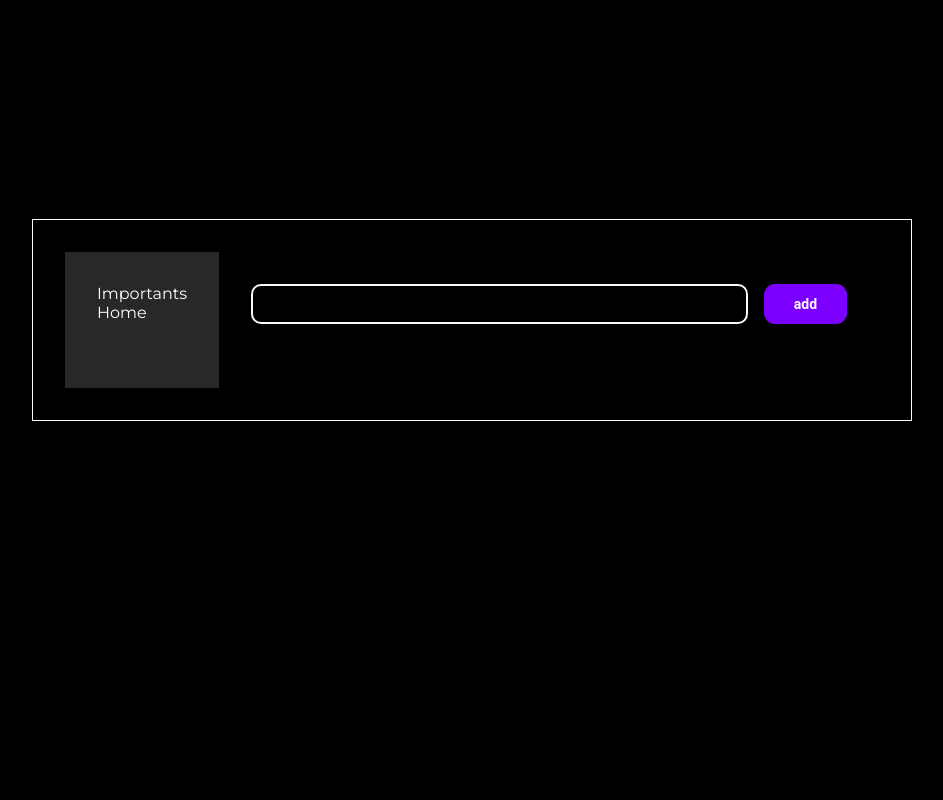
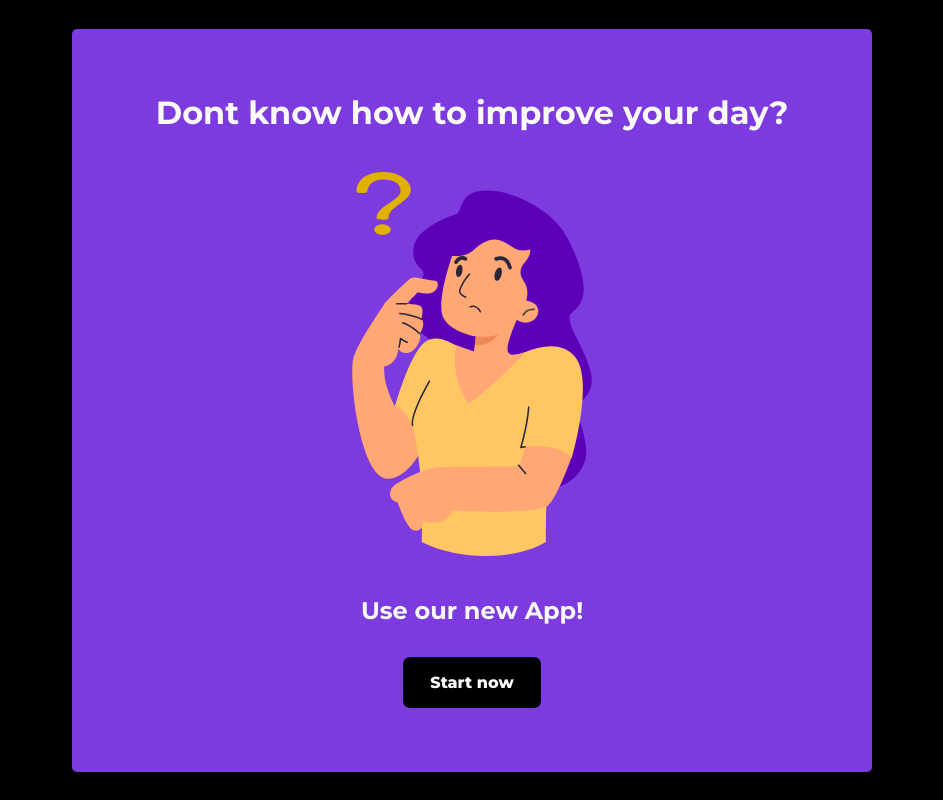
Before and after one commit to EduardoBrito9/To-do-App, a React (Vite) app: page / in a window 1280 px wide. Shown: the whole page, without its empty margins (168-1111 px from the left). Built offline with nearby package versions, Linux system fonts and the light colour scheme.

Commit message:
arrumei alguns bugs e comecei a producao da home do app

```diff
--- a/src/App.jsx
+++ b/src/App.jsx
@@ -1,11 +1,10 @@
 import React from "react";
-import styles from "./ToDo.module.css";
 import "./App.css";
 import { BrowserRouter, Link, Route, Routes } from "react-router-dom";
-import AddTaske from "./components/AddTaske";
-import Tasks from "./components/Tasks";
-import Navigation from "./components/Navigation";
+import StartPage from "./components/StartPage";
 import Important from "./components/Important";
+import HomeTasks from "./components/HomeTasks";
+
 const App = () => {
   const [allTask, setAllTask] = React.useState([]);
 
@@ -13,37 +12,29 @@ const App = () => {
 
   const [importants, setImportants] = React.useState([]);
 
-  //splice
-
-
   return (
-    <div className={styles.containerGlobal}>
     <BrowserRouter>
-        <Navigation />
-        <div className={styles.todo}>
-          <AddTaske
+      <Routes>
+        <Route path="/" element={<StartPage/>}/>
+        <Route
+          path="/important"
+          element={
+            <Important
               task={task}
               setTask={setTask}
               setAllTask={setAllTask}
+              setImportants={setImportants}
               allTask={allTask}
-          />
-          <Routes>
-            <Route
-              path="/"
-              element={
-                <Tasks
-                  tasksWhatever={allTask}
-                  allTask={allTask}
-                  setImportants={setImportants}
-                  setAllTask={setAllTask}
               importants={importants}
             />
           }
         />
         <Route
-              path="/important"
+          path="/home"
           element={
-                <Important
+            <HomeTasks
+              task={task}
+              setTask={setTask}
               setAllTask={setAllTask}
               setImportants={setImportants}
               allTask={allTask}
@@ -52,9 +43,7 @@ const App = () => {
           }
         />
       </Routes>
-        </div>
     </BrowserRouter>
-    </div>
   );
 };
 
--- a/src/components/AddTaske.jsx
+++ b/src/components/AddTaske.jsx
@@ -1,14 +1,39 @@
 import React from "react";
 import styles from "./addTaske.module.css";
 import { json } from "react-router-dom";
+import Navigation from "./Navigation";
+import styles2 from "./ToDo.module.css";
+import Tasks from "./Tasks";
 
-const AddTaske = ({ task, setTask, setAllTask, allTask }) => {
+const AddTaske = ({
+  task,
+  setTask,
+  setAllTask,
+  allTask,
+  importants,
+  setImportants,
+  tasksWhatever
+}) => {
   const [save, setSave] = React.useState([]);
   const [store, setStore] = React.useState([]);
 
+  const jsonP = JSON.parse(localStorage.getItem("storage"));
+
   function addTask(event) {
     event.preventDefault();
-    if (task.length) {
+
+    if (
+      jsonP &&
+      !JSON.parse(localStorage.getItem("storage")).includes(task) &&
+      task.length
+    ) {
+      add();
+    } else if (!jsonP && task.length) {
+      add();
+    }
+  }
+
+  function add() {
     const array = localStorage.getItem("storage")
       ? JSON.parse(localStorage.getItem("storage"))
       : [];
@@ -19,15 +44,17 @@ const AddTaske = ({ task, setTask, setAllTask, allTask }) => {
     const parsed = JSON.stringify(arrayTemp);
     localStorage.setItem("storage", parsed);
   }
-  }
 
   React.useEffect(() => {
-    if (localStorage.getItem('storage')) {
-      setAllTask(JSON.parse(localStorage.getItem('storage')));
+    if (localStorage.getItem("storage")) {
+      setAllTask(JSON.parse(localStorage.getItem("storage")));
     }
   }, [save, setAllTask]);
 
   return (
+    <section className={styles.containerGlobal}>
+      <div className={styles2.todo}>
+        <Navigation />
         <form onSubmit={addTask}>
           <div className={styles.add}>
             <input
@@ -43,6 +70,15 @@ const AddTaske = ({ task, setTask, setAllTask, allTask }) => {
             </button>
           </div>
         </form>
+      </div>
+      <Tasks
+        tasksWhatever={tasksWhatever}
+        allTask={allTask}
+        setImportants={setImportants}
+        setAllTask={setAllTask}
+        importants={importants}
+      />
+    </section>
   );
 };
 
--- /dev/null
+++ b/src/components/HomeTasks.jsx
@@ -0,0 +1,37 @@
+import React from "react";
+import Tasks from "./Tasks";
+import AddTaske from "./AddTaske";
+
+const HomeTasks = ({  allTask,
+  setAllTask,
+  setImportants,
+  importants,
+  setTask,
+  task
+}) => {
+  const [storage, setStorage] = React.useState([]);
+
+  React.useEffect(() => {
+    if(localStorage.getItem("importantTask")){
+      const importantTasks = localStorage.getItem("importantTask");
+      const storedTasks = JSON.parse(importantTasks);
+      setStorage([...storedTasks]);
+    }
+
+  }, [importants]);
+
+
+
+  return(
+      <section>
+        <AddTaske     task={task}
+              setTask={setTask}
+              setAllTask={setAllTask}
+              allTask={allTask}
+              tasksWhatever={allTask}   setImportants={setImportants}  importants={importants}/>
+        {/* <Tasks  />; */}
+      </section>
+  )
+};
+
+export default HomeTasks;
--- a/src/components/Important.jsx
+++ b/src/components/Important.jsx
@@ -1,20 +1,38 @@
 import React from "react";
 import Tasks from "./Tasks";
+import AddTaske from "./AddTaske";
 
-const Important = ({  allTask,
+const Important = ({
+  allTask,
   setAllTask,
   setImportants,
   importants,
+  setTask,
+  task,
 }) => {
   const [storage, setStorage] = React.useState([]);
 
   React.useEffect(() => {
-    const importantTasks = localStorage.getItem("tasksImp");
-    const storedTasks = JSON.parse(importantTasks);
-    setStorage([...storedTasks]);
+    if (localStorage.getItem("importantTask")) {
+      const importantTasks = localStorage.getItem("importantTask");
+      const storedTasks = JSON.parse(importantTasks);
+      setStorage([...storedTasks]);
+    }
   }, [importants]);
 
-  return <Tasks tasksWhatever={storage} setAllTask={setAllTask} setImportants={setImportants} allTask={allTask}  importants={importants} />;
+  return (
+    <section>
+      <AddTaske
+        task={task}
+        setTask={setTask}
+        setAllTask={setAllTask}
+        allTask={allTask}
+        tasksWhatever={storage}
+        setImportants={setImportants}
+        importants={importants}
+      />
+    </section>
+  );
 };
 
 export default Important;
--- /dev/null
+++ b/src/components/StartPage.jsx
@@ -0,0 +1,19 @@
+import React from "react";
+import styles from "./StartPage.module.css";
+import Boy from "../../images/boy.svg?react";
+import { Link } from "react-router-dom";
+
+const StartPage = () => {
+  return (
+    <div className={styles.welcome}>
+      <h1 className={styles.title}>Dont know how to improve your day?</h1>
+      <Boy />
+      <h2 className={styles.minititle}>Use our new App!</h2>
+      <Link to="/home">
+        <button className={styles.foryou}>Start now</button>
+      </Link>
+    </div>
+  );
+};
+
+export default StartPage;
--- /dev/null
+++ b/src/components/StartPage.module.css
@@ -0,0 +1,38 @@
+.welcome {
+  display: flex;
+  flex-direction: column;
+  justify-content: center;
+  align-items: center;
+  gap: 2rem;
+  border: 0;
+  border-radius: 5px;
+  padding: 4rem 0rem;
+  background-color: rgb(124, 58, 223);
+  margin-top: 10rem;
+}
+
+.title,
+.minititle {
+  color: var(--white);
+}
+
+.welcome svg {
+  max-height: 400px;
+}
+
+.foryou {
+  color: var(--white);
+  background-color: rgb(0, 0, 0);
+  border-radius: 7px;
+  border: 0;
+  font-weight: 800;
+  font-size: 1rem;
+  padding: 1rem 1.7rem;
+  transition: 0.2s;
+}
+
+.foryou:hover {
+  cursor: pointer;
+  transition: 0.2s;
+  transform: scale(1.1);
+}
--- a/src/components/Tasks.jsx
+++ b/src/components/Tasks.jsx
@@ -1,5 +1,6 @@
 import React from "react";
 import styles from "./Tasks.module.css";
+import { array } from "prop-types";
 
 const Tasks = ({
   importants,
@@ -8,32 +9,46 @@ const Tasks = ({
   setAllTask,
   tasksWhatever,
 }) => {
+  const [save, setSave] = React.useState([]);
+
   function starImportant(event, index) {
-    if (!importants.includes(allTask[index])) {
-      setImportants([...importants, allTask[index]]);
-      event.target.classList.add(`${styles.active}`);
-    } else if (importants.includes(allTask[index])) {
-      importants.splice(allTask[index], 1);
-      event.target.classList.remove(`${styles.active}`);
+    const importantTask = localStorage.getItem("importantTask");
+    const arrayImportant = importantTask ? JSON.parse(importantTask) : [];
+    if (!importantTask || !JSON.parse(importantTask).includes(allTask[index])) {
+      arrayImportant.push(allTask[index]);
+      if (!save.includes(allTask[index])) {
+        setSave(arrayImportant);
+      }
+      const arrayTurn = JSON.stringify(arrayImportant);
+      localStorage.setItem("importantTask", arrayTurn);
+    } else if (JSON.parse(importantTask).includes(allTask[index])) {
+      arrayImportant.splice(allTask[index], 1);
+      setImportants(arrayImportant);
+      if (!save.includes(allTask[index])) {
+        setSave(arrayImportant);
+      }
+      const arrayTurn = JSON.stringify(arrayImportant);
+      localStorage.setItem("importantTask", arrayTurn);
     }
   }
 
   React.useEffect(() => {
-    console.log(importants);
-    const tasks = [...importants];
-    const tasksStrings = JSON.stringify(tasks);
-    localStorage.setItem("tasksImp", tasksStrings);
-  }, [importants]);
+    console.log("oi");
+  }, [save]);
 
   function deleteTask(index) {
-    const array = JSON.parse(localStorage.getItem("storage"));
-    const arrayneww = [...array];
-
-    arrayneww.splice(arrayneww[index], 1);
-    localStorage.setItem("storage", JSON.stringify(arrayneww));
-    setAllTask(arrayneww);
+    const localSto = localStorage.getItem("storage");
+    if (localSto) {
+      const ars = JSON.parse(localSto);
+      ars.splice(index, 1);
+      const turningSto = JSON.stringify(ars);
+      localStorage.setItem("storage", turningSto);
+      setAllTask(ars);
+    }
   }
 
+  if (!tasksWhatever) return <div>Any important task was found</div>;
+  if (tasksWhatever)
     return (
       <div className={styles.tasks}>
         {tasksWhatever.map((task, index) => (
@@ -52,7 +67,10 @@ const Tasks = ({
               >
                 ✰
               </button>
-            <button onClick={() => deleteTask(index)} className={styles.delete}>
+              <button
+                onClick={() => deleteTask(index)}
+                className={styles.delete}
+              >
                 X
               </button>
             </div>
--- a/src/main.jsx
+++ b/src/main.jsx
@@ -1,6 +1,6 @@
 import React from 'react'
 import ReactDOM from 'react-dom/client'
-import App from './App.jsx'
+import App from './App.jsx';
 
 
 ReactDOM.createRoot(document.getElementById('root')).render(
```
Also changed, not shown: images/boy.svg (added), src/components/ToDo.module.css (renamed from src/ToDo.module.css). Lines whose indentation alone changed are shown as unchanged.
